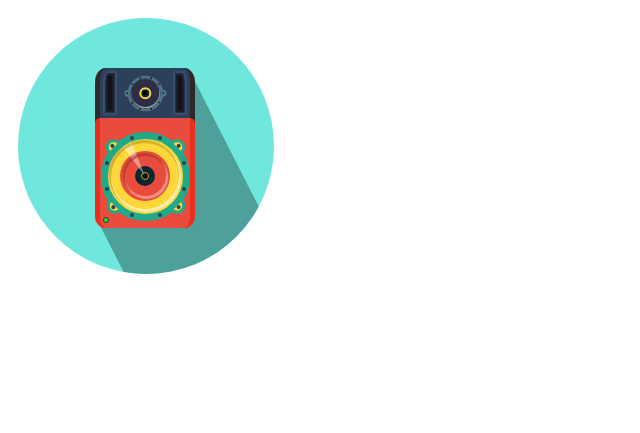
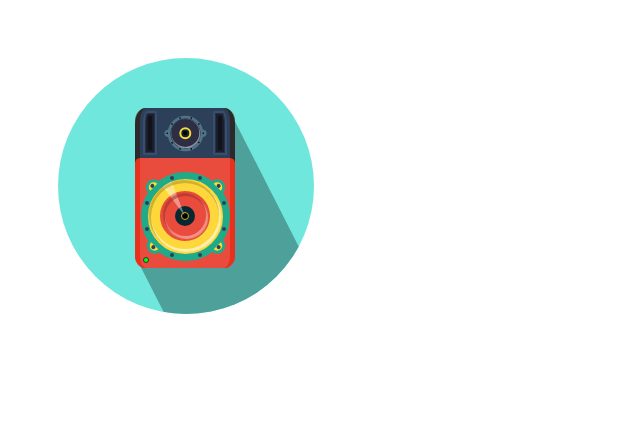
Before and after one commit to boturdan/CSS_Speaker, a plain HTML site: page index.html in a window 1280 px wide. Shown: the whole page, without its empty margins (0-640 px from the left). Drawn offline with Linux system fonts and the light colour scheme.

Commit message:
Minor changes

```diff
--- a/style.css
+++ b/style.css
@@ -1,8 +1,8 @@
 .canvas {
     position: relative;
     display: block;
-    top: 10px;
-    left: 10px;
+    top: 50px;
+    left: 50px;
     width: 256px;
     height: 256px;
     border-radius: 50%;
```
